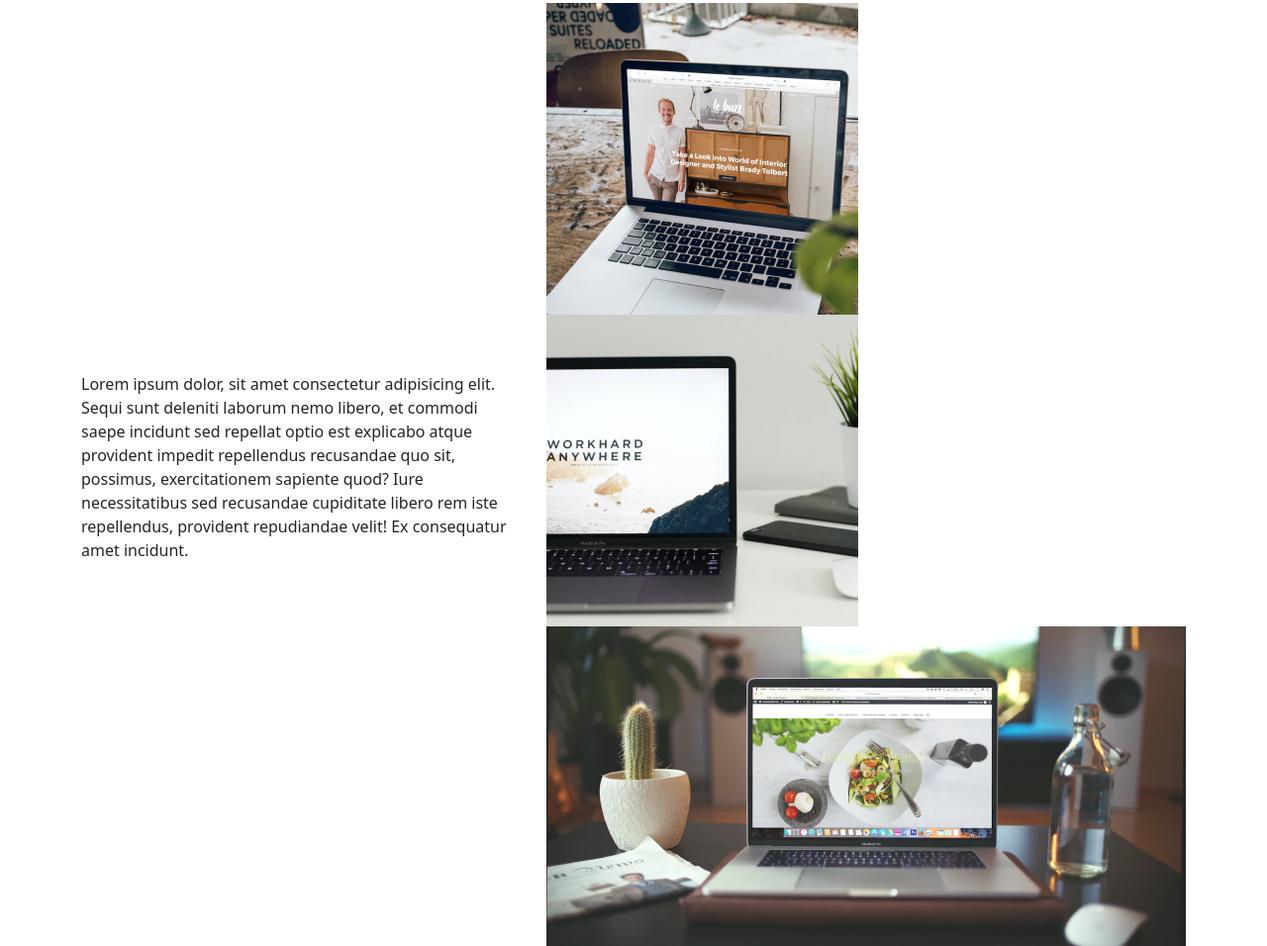
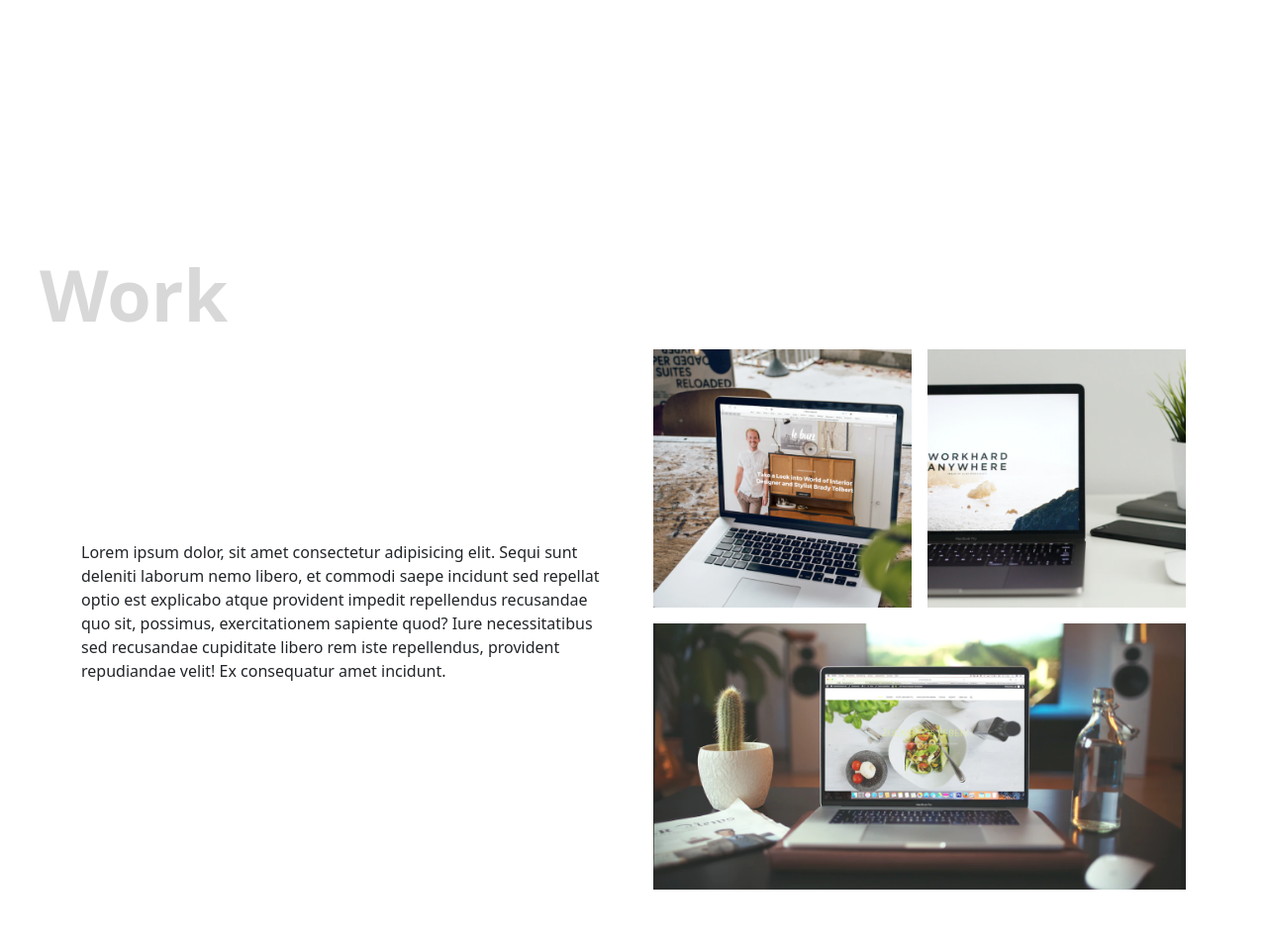
Before and after one commit to ParapaFU/Projek, a plain HTML site: page Portofolio/index.html in a window 1280 px wide. Shown: the part 1337-2293 px from the top of the page at 99% size. After the commit the page ends 2236 px from the top, so only its background shows below. Drawn offline with nearby package versions, Linux system fonts and the light colour scheme.

Commit message:
fix and add style work

```diff
--- a/Portofolio/style.css
+++ b/Portofolio/style.css
@@ -74,6 +74,71 @@ section::before{
     display: none;
 }
 
+.work{
+    margin-top: 350px;
+}
+
+.work::before{
+    content: 'Work';
+}
+
+.work-img{
+    display: grid;
+    grid-template-columns: repeat(2, 1fr);
+    grid-template-areas: 'work-1 work-2'
+    'work-3 work-3';
+    gap: 16px;
+}
+
+.work-img-item{
+    position: relative;
+}
+
+.work-img-item:hover::after{
+    content: '';
+    width: 100%;
+    height: 100%;
+    background-color: rgba(0, 0, 0, .5);
+    position: absolute;
+    top: 0;
+    left: 0;
+    display: flex;
+    justify-content: center;
+    align-items: center;
+    color: white;
+    font-weight: 500;
+    font-size: 24px;
+}
+
+.work-img img{
+    width: 100%;
+}
+
+#work-1{
+    grid-area: work-1;
+}
+
+#work-1:hover::after{
+    content: 'Web Project';
+}
+
+#work-2{
+    grid-area: work-2;
+}
+
+#work-2:hover::after{
+    content: 'Software Project';
+}
+
+#work-3{
+    grid-area: work-3;
+}
+
+
+#work-3:hover::after{
+    content: 'Backend Project';
+}
+
 @keyframes upDown {
     0% {
         transform: translateY(0);
```
